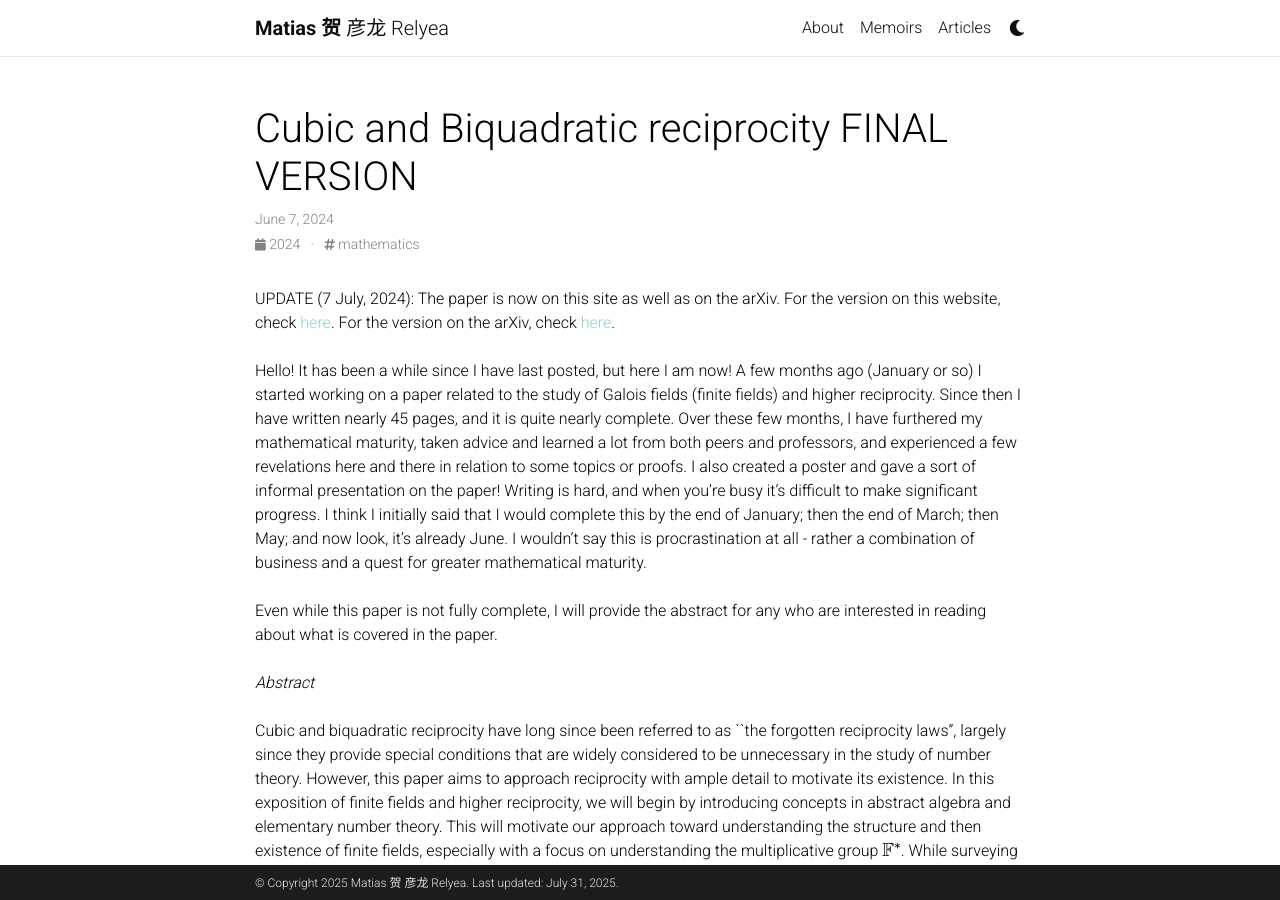
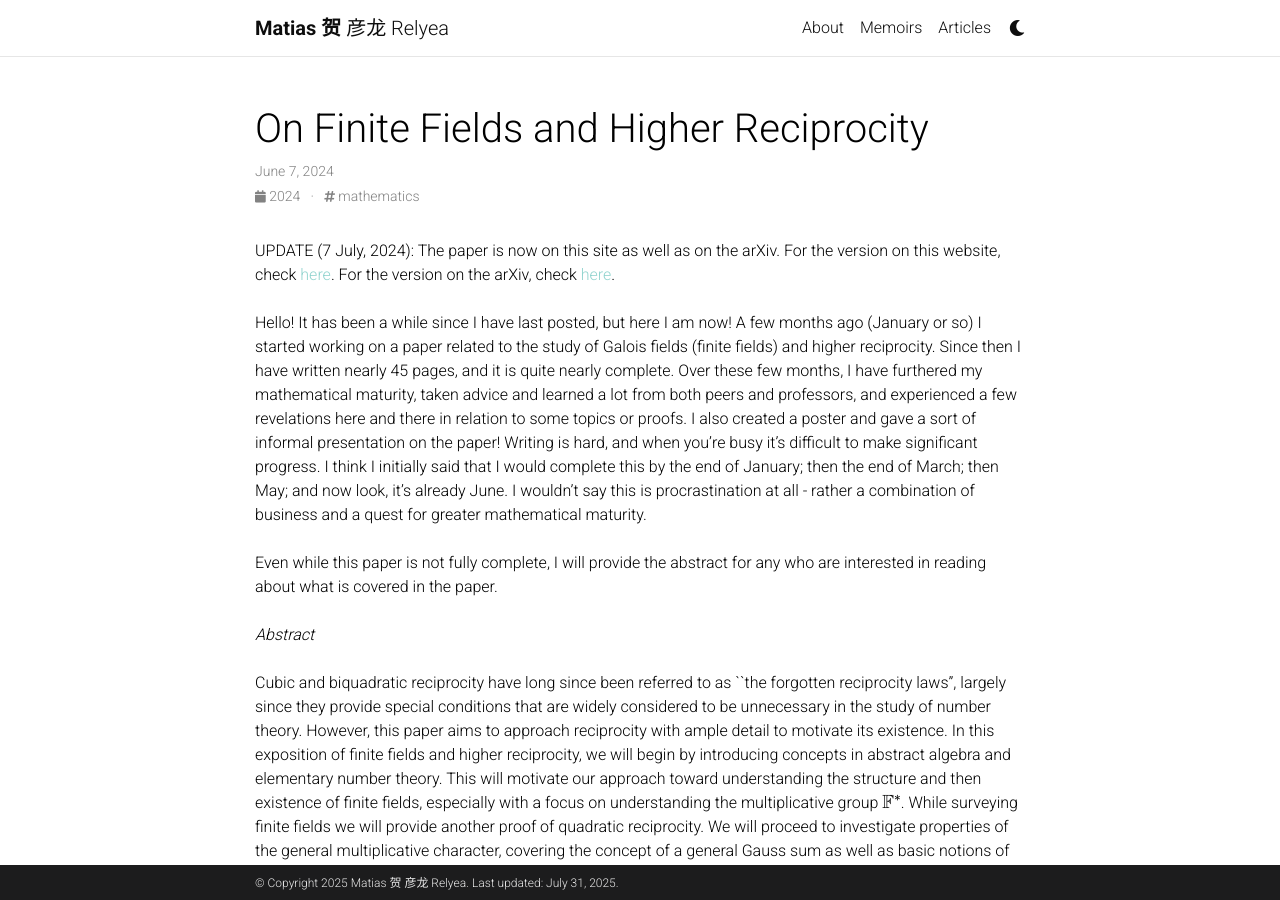
Before and after one commit to Quadcryo/quadcryo, a Jekyll site: the page built from _posts/2024-06-07-cubicbiquadratic(update).md, in a window 1280 px wide and 900 px high. Built offline with Jekyll 4.4.1, drawn with Linux system fonts in a browser that asks for light colours; comment, search, counter and statistics services are not loaded; a style sheet for code colours, icons or effects is not loaded.

Commit message:
post title change

```diff
--- a/_posts/2024-06-07-cubicbiquadratic(update).md
+++ b/_posts/2024-06-07-cubicbiquadratic(update).md
@@ -1,6 +1,6 @@
 ---
 layout: post
-title:  Cubic and Biquadratic reciprocity FINAL VERSION
+title:  On Finite Fields and Higher Reciprocity
 date:   2024-06-07 00:00-00
 description: Abstract for a new finished paper
 tags: mathematics
```
